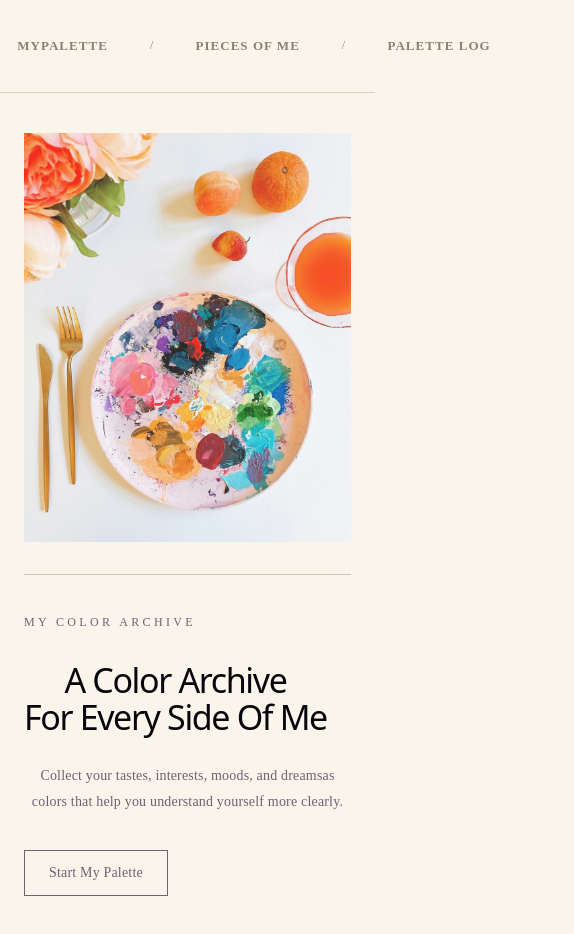
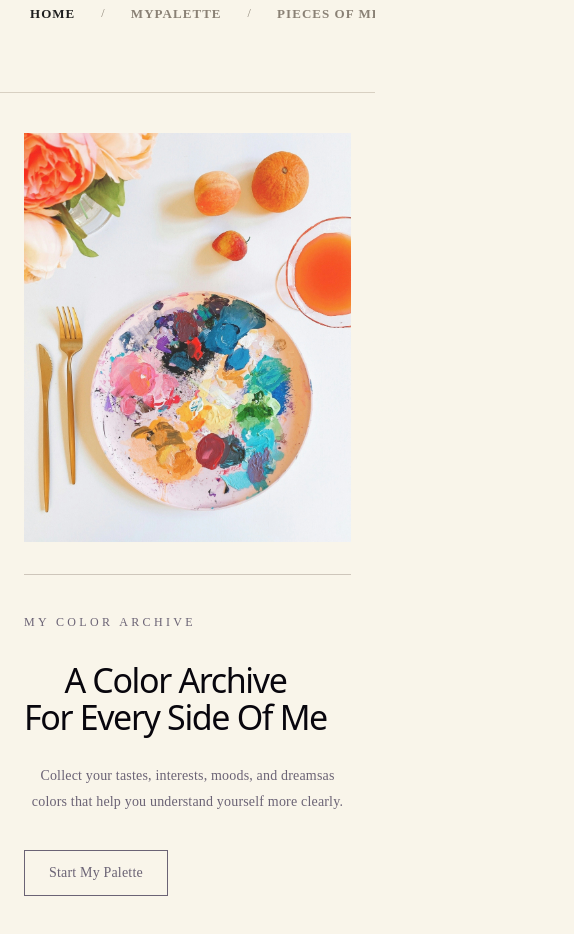
Before and after one commit to flux-hjkim/my-palette, a React (Vite) app: page / in a window 390 px wide. Shown: the top 934 px of the page, 574 px wide, since content can reach past the window. Built offline with nearby package versions, Linux system fonts and the light colour scheme.

Commit message:
fix: prevent navbar overflow on mobile

```diff
--- a/src/components/Navbar.css
+++ b/src/components/Navbar.css
@@ -137,3 +137,58 @@
 .navbar-submenu-link.active .navbar-submenu-link-text {
   color: #1f1f1f;
 }
+
+@media (max-width: 768px) {
+  .navbar {
+    overflow-x: auto;
+    overflow-y: hidden;
+  }
+
+  .navbar-inner {
+    width: max-content;
+    min-width: 100%;
+  }
+
+  .navbar-menu {
+    position: relative;
+    top: auto;
+    left: auto;
+    transform: none;
+
+    width: max-content;
+    min-width: 100%;
+    justify-content: flex-start;
+    gap: 20px;
+
+    box-sizing: border-box;
+    padding: 0 24px;
+  }
+
+  .navbar-item-wrap {
+    gap: 20px;
+  }
+
+  .navbar-item-wrap.has-submenu {
+    position: static;
+  }
+
+  .navbar-submenu {
+    top: calc(50% + 15px);
+    left: 0;
+
+    width: max-content;
+    justify-content: flex-start;
+    gap: 24px;
+
+    box-sizing: border-box;
+    padding: 0 24px 10px;
+  }
+
+  .navbar::-webkit-scrollbar {
+    display: none;
+  }
+
+  .navbar {
+    scrollbar-width: none;
+  }
+}
```
